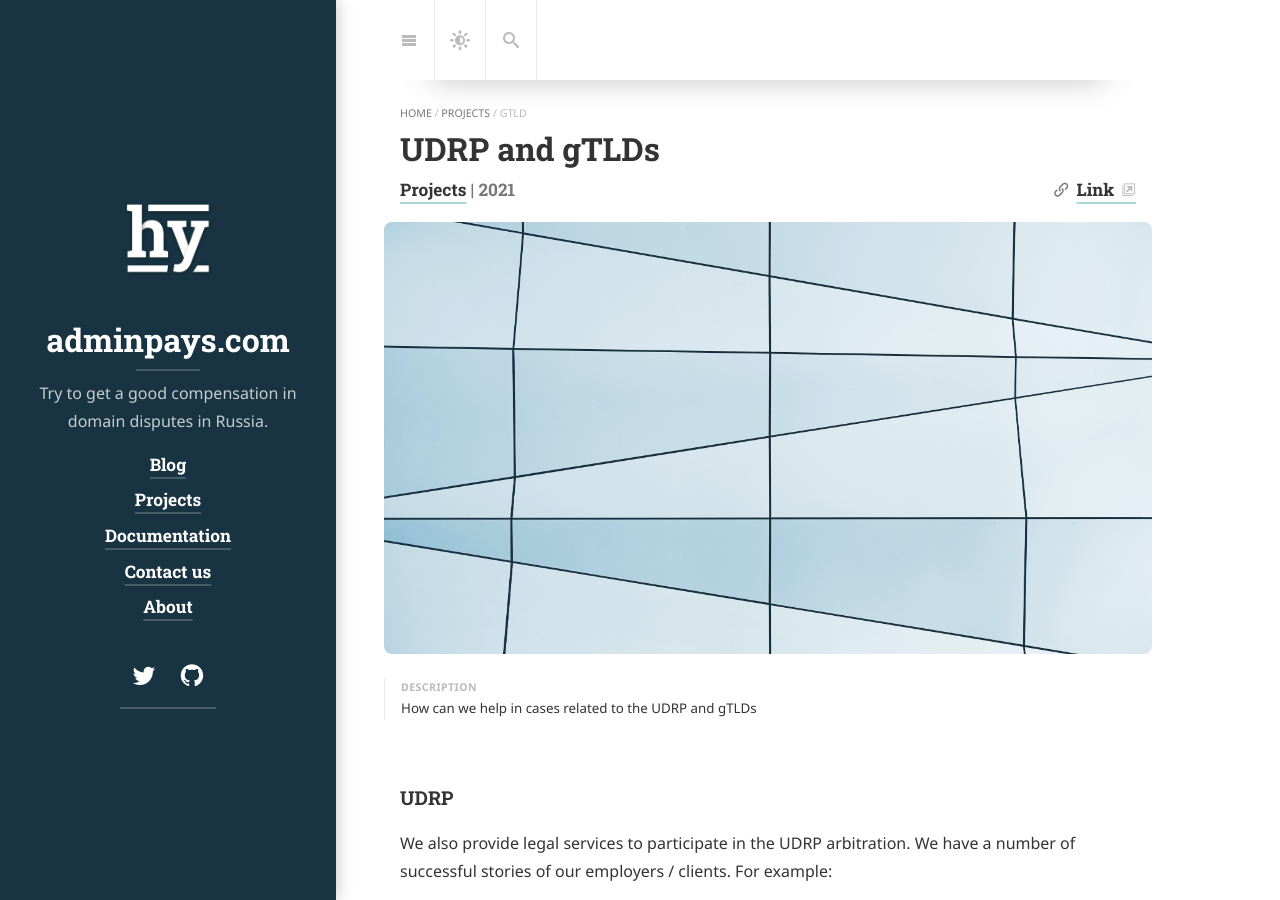
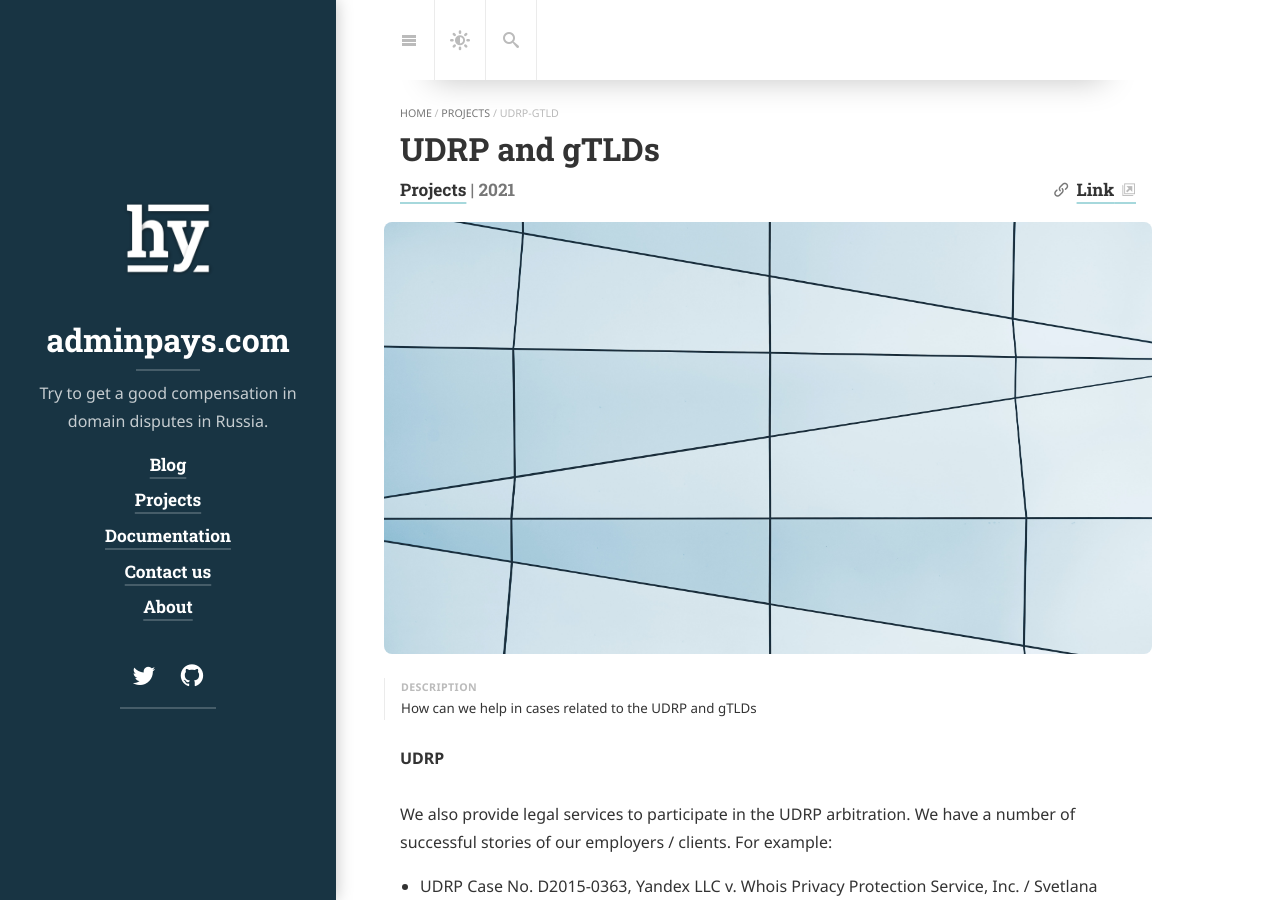
Before and after one commit to xCounsel/adminpays, a Jekyll site: the page built from _projects/udrp-gtld.md, in a window 1280 px wide and 900 px high. Built offline with Jekyll 4.4.1, drawn with Linux system fonts in a browser that asks for light colours; cached includes are drawn as plain includes; nearby versions of some CDN libraries; some web fonts are replaced; library files that are not in the unit come from our copies.

Commit message:
Update and rename gtld.md to udrp-gtld.md

```diff
--- a/_projects/gtld.md
+++ b/_projects/udrp-gtld.md
@@ -21,12 +21,12 @@
 sitemap: false
 ---
 
-### UDRP
-
+**UDRP**<br/>
+<br/>
 We also provide legal services to participate in the UDRP arbitration. We have a number of successful stories of our employers / clients. For example:
 * UDRP Case No. D2015-0363,  Yandex LLC v. Whois Privacy Protection Service, Inc. / Svetlana Taisia
 * UDRP Case No. D2013-1657,  YANDEX LLC v. Moniker Privacy Services
 
-### gTLDs
-
+**gTLDs**<br/>
+<br/>
 For a few years Denis Dorotenko, one of our legal counsels, [has provided](https://itp.cdn.icann.org/en/files/registry-agreements/yandex/yandex-contacts-16jul14-en.pdf) the legal services for his employer ([Yandex](https://yandex.com/company)) to support its own corporate gTLD.
```
